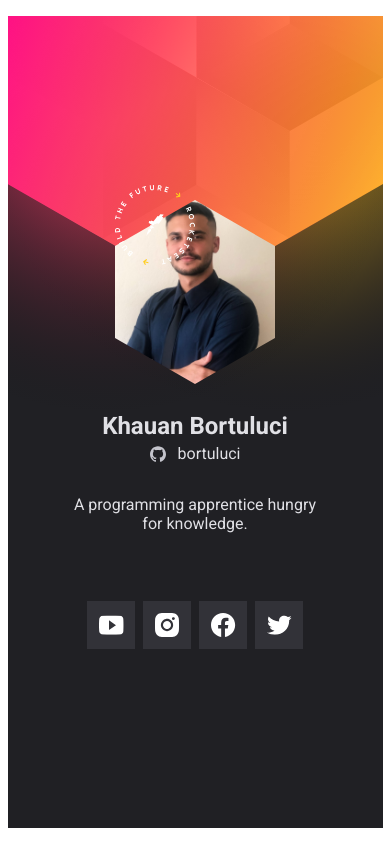
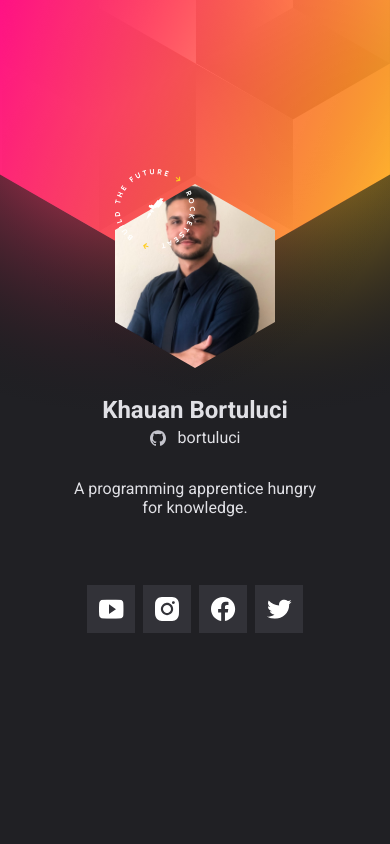
Before and after one commit to bortuluci/cracha-nlw, a plain HTML site: page index.html in a window 390 px wide. Drawn offline with Linux system fonts and the light colour scheme; no server answers.

Commit message:
responsiveness improvements

```diff
--- a/index.html
+++ b/index.html
@@ -1,7 +1,10 @@
 <!DOCTYPE html>
 
-<html>
+<html lang="pt_BR">
   <head>
+    <meta charset="UTF-8" />
+    <meta name="viewport" content="width=device-width, initial-scale=1.0" />
+
     <title>Khauan Bortuluci - DoWhile 2021</title>
 
     <link rel="stylesheet" href="style.css" />
--- a/style.css
+++ b/style.css
@@ -18,9 +18,10 @@ body {
 }
 
 main {
-  background: url(images/background.svg);
-  width: 375px;
-  height: 812px;
+  background: url(images/background.svg) no-repeat center/cover;
+  width: 100vw;
+  min-height: 812px;
+  height: 100vh;
 }
 
 .container {
```
